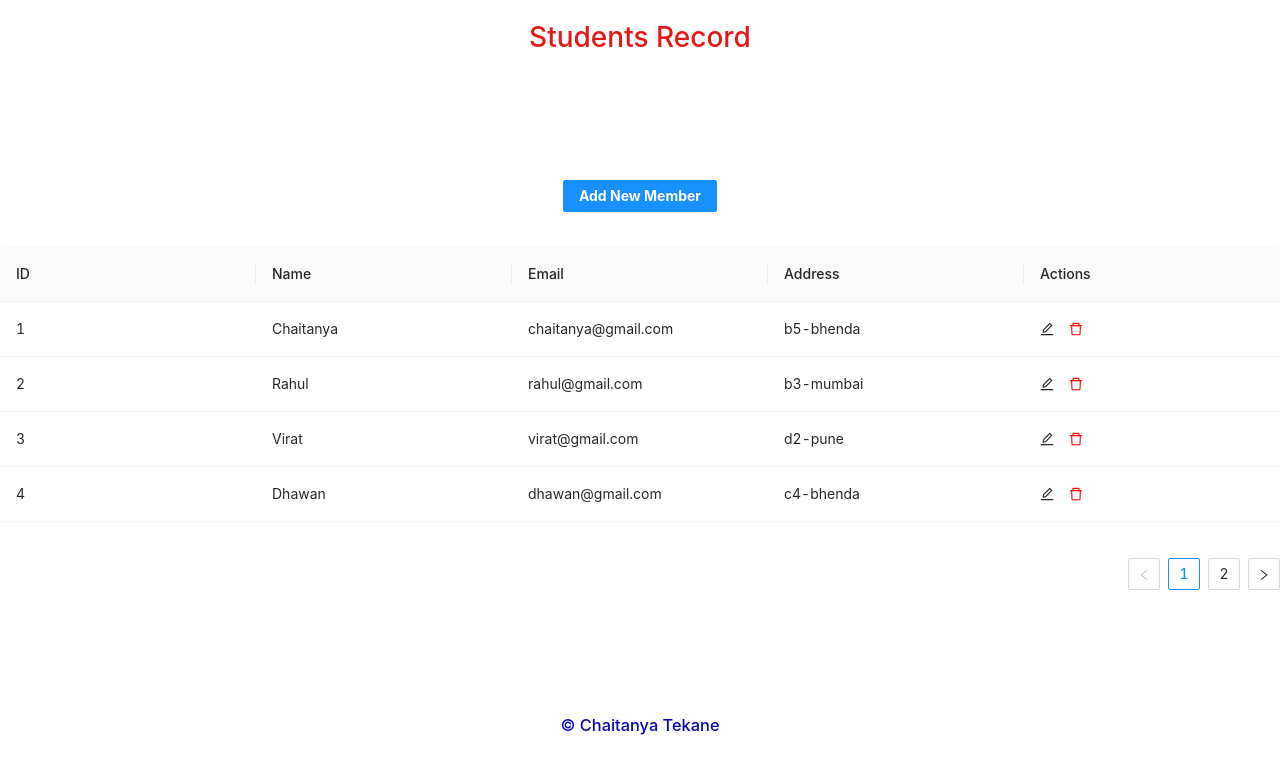
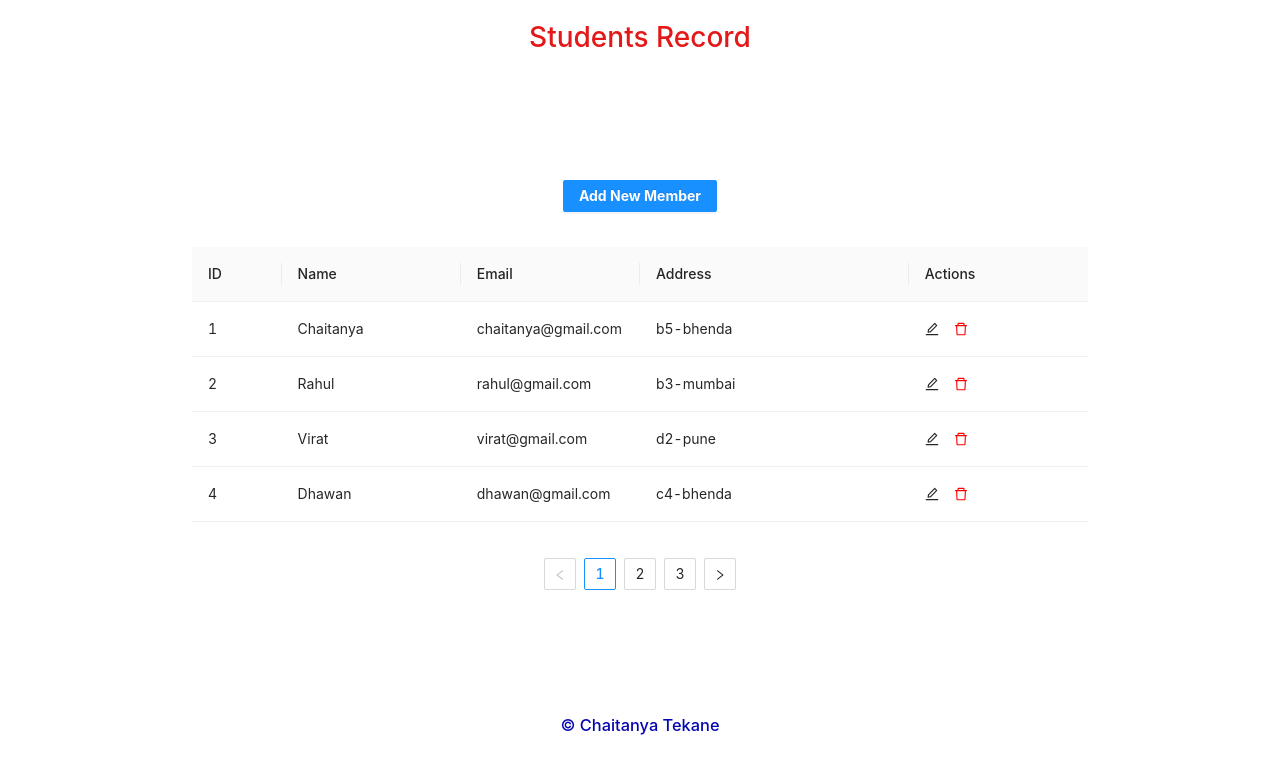
Before and after one commit to chaitanyatekane/tasks-internship, a React (Create React App) app: page / in a window 1280 px wide. Shown: the top 774 px of the page. Built offline with nearby package versions, Linux system fonts and the light colour scheme.

Commit message:
fix - table width, pagination, add records

```diff
--- a/src/App.css
+++ b/src/App.css
@@ -13,6 +13,10 @@
   text-align: center;
 }
 
+.ant-table-pagination-right {
+  justify-content: center;
+}
+
 .tableAntDesignHeader {
   min-height: 80vh;
   display: flex;
@@ -26,3 +30,7 @@
 .footer-title {
   color: rgb(6, 6, 177);
 }
+
+.ant-table-wrapper {
+  width: 70% !important;
+}
--- a/src/TableAntDesign.js
+++ b/src/TableAntDesign.js
@@ -67,6 +67,36 @@ const TableAntDesign = () => {
       email: "amit@gmail.com",
       address: "r4-shevgaon",
     },
+    {
+      id: 11,
+      name: "Sakshi",
+      email: "sakshi@gmail.com",
+      address: "b2-mumbai",
+    },
+    {
+      id: 12,
+      name: "Amruta",
+      email: "amruta@gmail.com",
+      address: "a1-kopargaon",
+    },
+    {
+      id: 13,
+      name: "Vaishnavi",
+      email: "vaishnavi@gmail.com",
+      address: "b7-bhenda",
+    },
+    {
+      id: 14,
+      name: "Rajnandani",
+      email: "rajnandani@gmail.com",
+      address: "c2-pune",
+    },
+    {
+      id: 15,
+      name: "Anushka",
+      email: "anushka@gmail.com",
+      address: "f3-mumbai",
+    },
   ]);
 
   const columns = [
@@ -74,25 +104,30 @@ const TableAntDesign = () => {
       title: "ID",
       dataIndex: "id",
       key: "1",
+      width: "10%",
     },
     {
       title: "Name",
       dataIndex: "name",
       key: "2",
+      width: "20%",
     },
     {
       title: "Email",
       dataIndex: "email",
       key: "3",
+      width: "20%",
     },
     {
       title: "Address",
       dataIndex: "address",
       key: "4",
+      width: "30%",
     },
     {
       key: "5",
       title: "Actions",
+      width: "20%",
       render: (record) => {
         return (
           <>
@@ -160,7 +195,7 @@ const TableAntDesign = () => {
         <Table
           columns={columns}
           dataSource={dataSource}
-          pagination={{ pageSize: 5 }}
+          pagination={{ pageSize: 5, position: "bottomCenter" }}
           scroll={{ y: 240 }}
         ></Table>
         <Modal
```
